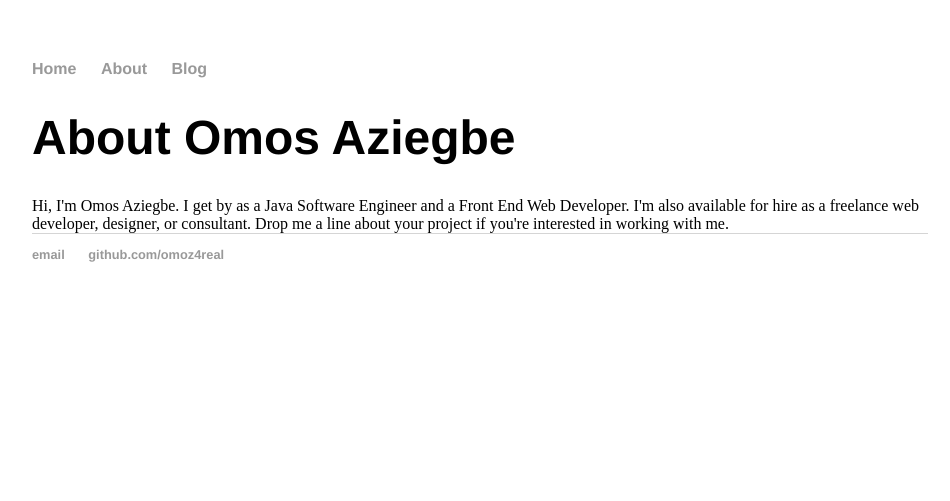
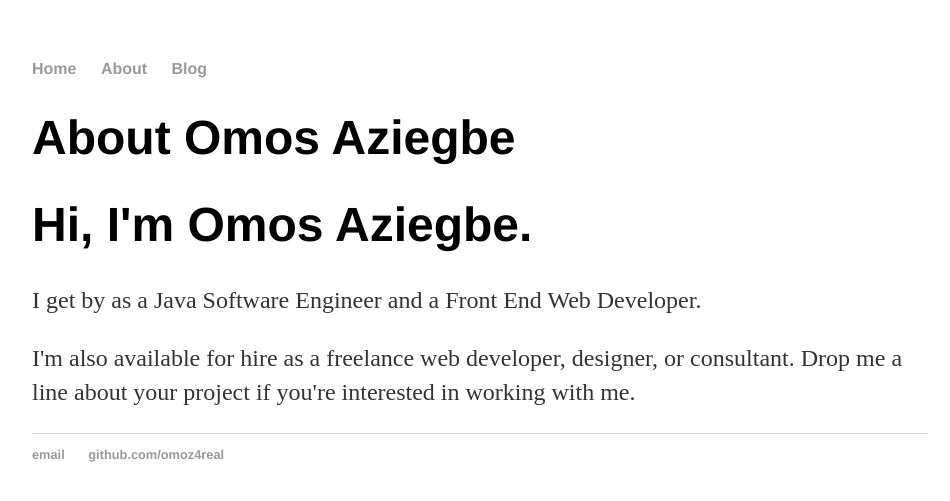
Before and after one commit to omoz4real/omoz4real.github.io, a Jekyll site: the page built from about/index.html, in a window 1280 px wide. Shown: the top 501 px of the page, without its empty margins (160-1110 px from the left). Built offline with Jekyll 4.4.1, drawn with Linux system fonts in a browser that asks for light colours.

```diff
--- a/about/index.html
+++ b/about/index.html
@@ -5,8 +5,10 @@ title: About Omos Aziegbe
 	<h1>{{ page.title }}</h1>
 	<div class="blurb">
 
-Hi, I'm Omos Aziegbe. I get by as a Java Software Engineer and a Front End Web Developer.
+		<h1>Hi, I'm Omos Aziegbe. </h1>
 
-I'm also available for hire as a freelance web developer, designer, or consultant. Drop me a line about your project if you're interested in working with me.
+		<p>I get by as a Java Software Engineer and a Front End Web Developer.</p>
+
+<p>I'm also available for hire as a freelance web developer, designer, or consultant. Drop me a line about your project if you're interested in working with me.</p>
 
 	</div>
```
